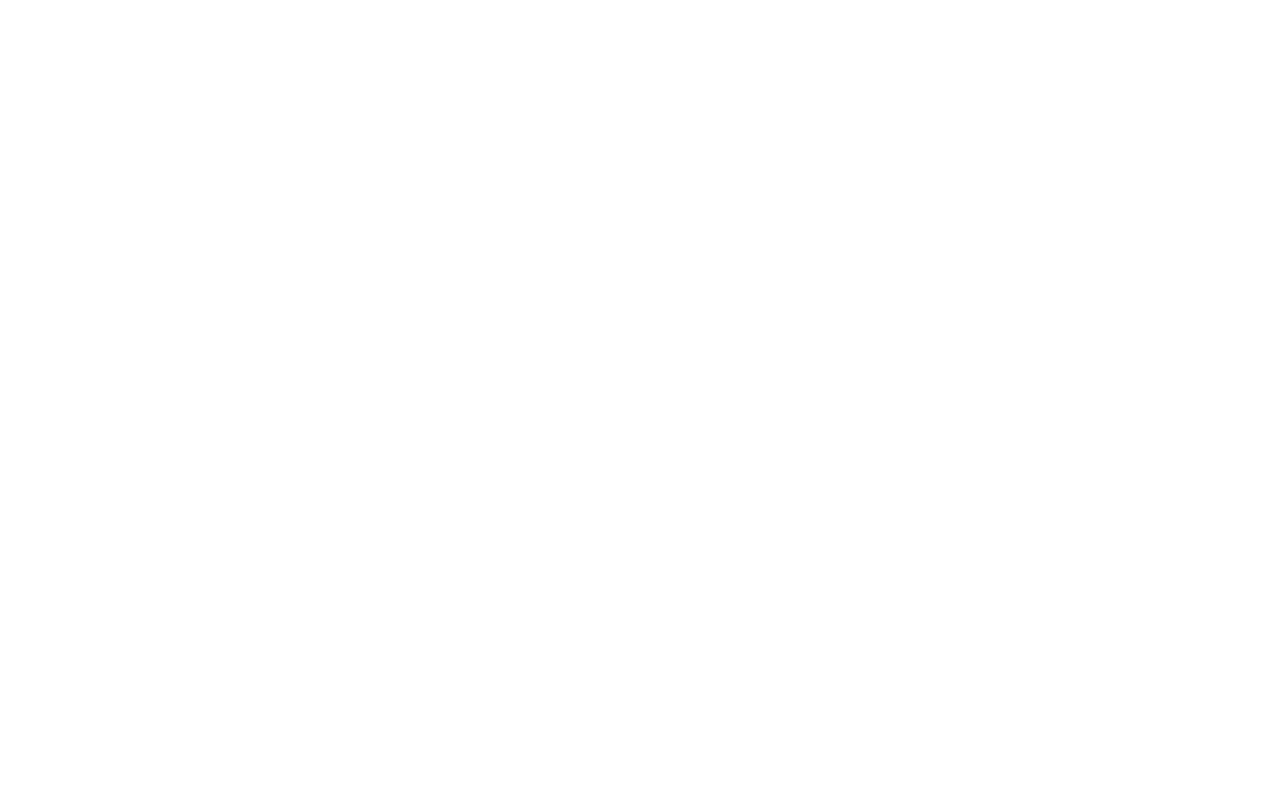
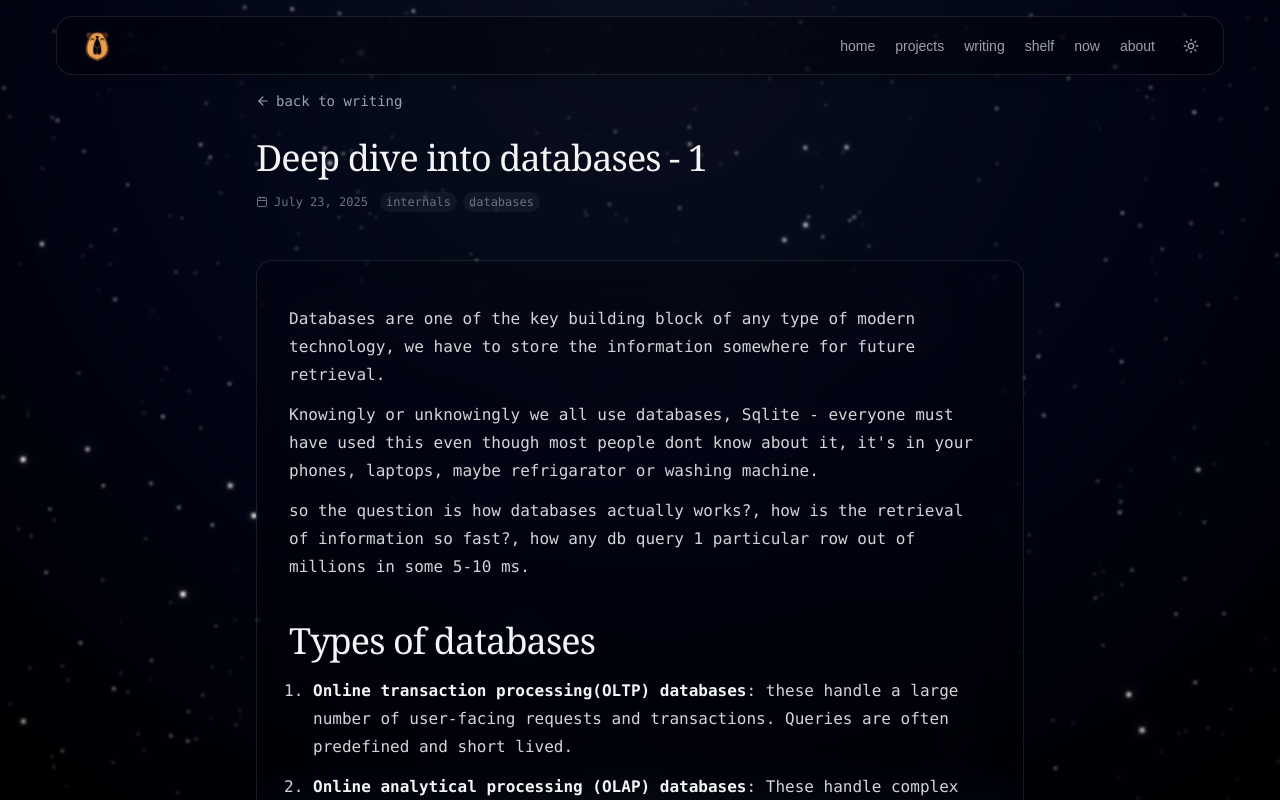
Before and after one commit to 07CalC/again, a Next.js app: page /writing/Databases-1 in a window 1280 px wide. Before the commit this address had no page. Shown: the top 800 px of the page. Built offline with nearby package versions, Linux system fonts and the light colour scheme.

Commit message:
fix: writing/slug overflow

```diff
--- a/app/globals.css
+++ b/app/globals.css
@@ -1,4 +1,6 @@
 @import "tailwindcss";
+@plugin "@tailwindcss/typography";
+@import "highlight.js/styles/github-dark.css" layer(hljs);
 
 @custom-variant dark (&:where(.dark, .dark *));
 
@@ -15,6 +17,11 @@
 .dark {
   --background: #0a0a0a;
   --foreground: #ededed;
+}
+
+html {
+  max-width: 100vw;
+  overflow-x: hidden;
 }
 
 body {
--- a/app/writing/[slug]/page.tsx
+++ b/app/writing/[slug]/page.tsx
@@ -2,7 +2,8 @@
 import { notFound } from "next/navigation";
 import { getAllPosts, getPostBySlug } from "@/lib/posts";
 import { MDXRemote } from "next-mdx-remote/rsc";
-import BlogFooter from "@/content/BlogFooter";
+import { MDXComponents } from "@/components/MDXComponents";
+import rehypeHighlight from "rehype-highlight";
 import { Calendar, ArrowLeft } from "lucide-react";
 
 export async function generateStaticParams() {
@@ -10,18 +11,14 @@
   return posts.map((post) => ({ slug: post.slug }));
 }
 
-const mdxComponents = {
-  BlogFooter,
-};
-
-export default async function BlogPostPage(props: Promise<{ slug: string }>) {
-  const { slug } = await props;
+export default async function BlogPostPage({ params }: { params: Promise<{ slug: string }> }) {
+  const { slug } = await params;
   const post = getPostBySlug(slug);
   if (!post) notFound();
 
   return (
-    <div className="min-h-screen max-w-[1200px] mx-auto px-8 pb-24 pt-8 flex flex-col">
-      <div className="flex flex-col gap-12 max-w-3xl mx-auto w-full">
+    <div className="min-h-screen w-full max-w-[1200px] mx-auto px-4 sm:px-8 pb-24 pt-8 flex flex-col overflow-x-hidden">
+      <div className="flex flex-col gap-12 w-full md:max-w-[60vw] min-w-0 mx-auto overflow-x-hidden">
         <div className="flex flex-col gap-6">
           <Link
             href="/writing"
@@ -35,7 +32,7 @@
               {post.meta.title}
             </h1>
 
-            <div className="flex items-center gap-3 text-xs font-mono text-gray-500 dark:text-gray-500">
+            <div className="flex items-center gap-3 text-xs font-mono text-gray-500 dark:text-gray-500 flex-wrap">
               <span className="flex items-center gap-1.5">
                 <Calendar size={12} />
                 {new Date(post.meta.date).toLocaleDateString("en-US", {
@@ -60,8 +57,16 @@
           </div>
         </div>
 
-        <article className="prose prose-sm sm:prose-base dark:prose-invert max-w-none prose-headings:font-serif prose-headings:tracking-tight prose-headings:text-gray-900 dark:prose-headings:text-gray-100 prose-a:text-blue-500 dark:prose-a:text-blue-400 prose-a:no-underline hover:prose-a:underline prose-code:px-1.5 prose-code:py-0.5 prose-code:rounded-md prose-code:bg-gray-200/60 dark:prose-code:bg-white/5 prose-code:text-gray-800 dark:prose-code:text-gray-200 prose-code:text-[13px] prose-pre:bg-gray-200/60 dark:prose-pre:bg-white/5 prose-pre:border prose-pre:border-gray-200/60 dark:prose-pre:border-white/10 prose-img:rounded-xl">
-          <MDXRemote source={post.content} components={mdxComponents} />
+        <article className="rounded-2xl border border-gray-200/60 dark:border-white/10 bg-white/40 dark:bg-black/20 p-4 sm:p-8 backdrop-blur-xl overflow-x-auto">
+          <MDXRemote
+            source={post.content}
+            components={MDXComponents}
+            options={{
+              mdxOptions: {
+                rehypePlugins: [rehypeHighlight],
+              },
+            }}
+          />
         </article>
       </div>
     </div>
--- /dev/null
+++ b/components/CopyButton.tsx
@@ -0,0 +1,28 @@
+'use client';
+import { useState } from 'react';
+
+export function CopyButton({ text, className }: { text: any; className?: string }) {
+  const [copied, setCopied] = useState(false);
+  const copyableText = typeof text === 'string' ? text : text.map((item: any) => {
+    if (typeof item === 'string') {
+      return item;
+    } else if (typeof item === 'object' && 'props' in item && 'children' in item.props) {
+      return item.props.children;
+    }
+    return '';
+  }).join('');
+  const copyToClipboard = () => {
+    navigator.clipboard.writeText(copyableText);
+    setCopied(true);
+    setTimeout(() => setCopied(false), 2000);
+  };
+
+  return (
+    <button
+      onClick={copyToClipboard}
+      className={`px-2 py-1 bg-gray-100 hover:bg-gray-200 dark:bg-gray-800 dark:hover:bg-gray-900 rounded text-sm ${className}`}
+    >
+      {copied ? 'Copied!' : 'Copy'}
+    </button>
+  );
+}
--- /dev/null
+++ b/components/MDXComponents.tsx
@@ -0,0 +1,123 @@
+import type { MDXComponents as MDXComponentType } from 'mdx/types';
+import { CopyButton } from './CopyButton';
+import BlogFooter from '../content/BlogFooter';
+
+export const MDXComponents: MDXComponentType = {
+  h1: (props) => (
+    <h1
+      className="text-3xl sm:text-4xl font-serif font-normal tracking-tight text-gray-900 dark:text-gray-100 mt-10 mb-4"
+      {...props}
+    />
+  ),
+  h2: (props) => (
+    <h2
+      className="text-2xl sm:text-3xl font-serif font-normal tracking-tight text-gray-900 dark:text-gray-100 mt-8 mb-3"
+      {...props}
+    />
+  ),
+  h3: (props) => (
+    <h3
+      className="text-xl sm:text-2xl font-serif font-normal tracking-tight text-gray-900 dark:text-gray-100 mt-6 mb-2"
+      {...props}
+    />
+  ),
+  p: (props) => (
+    <p className="text-base font-mono text-zinc-600 dark:text-zinc-300 my-3 leading-7 break-words overflow-wrap-anywhere" style={{ overflowWrap: 'anywhere' }} {...props} />
+  ),
+  H: (props) => (
+    <span className="text-base font-mono text-purple-600 dark:text-purple-400" {...props} />
+  ),
+  ul: (props) => (
+    <ul className="list-disc pl-6 text-base font-mono text-zinc-600 dark:text-zinc-300 my-3 space-y-1" {...props} />
+  ),
+  ol: (props) => (
+    <ol className="list-decimal pl-6 text-base font-mono text-zinc-600 dark:text-zinc-300 my-3 space-y-1" {...props} />
+  ),
+  li: (props) => (
+    <li className="text-base font-mono leading-7 break-words" style={{ overflowWrap: 'anywhere' }} {...props} />
+  ),
+  blockquote: (props) => (
+    <blockquote
+      className="border-l-4 border-purple-400/50 dark:border-purple-500/50 pl-5 italic text-sm font-mono text-gray-500 dark:text-gray-400 my-6"
+      {...props}
+    />
+  ),
+  code: (props) => {
+    if (!props.className?.includes('language-')) {
+      return (
+        <code
+          className="px-1.5 py-0.5 rounded-md bg-gray-200/60 dark:bg-white/5 text-gray-800 dark:text-gray-200 text-[13px] font-mono"
+          {...props}
+        />
+      );
+    }
+    const codeText = typeof props.children === 'string'
+      ? props.children
+      : Array.isArray(props.children)
+        ? props.children.join('')
+        : '';
+    return (
+      <div className="relative my-6 group w-full max-w-full">
+        <code
+          className="block p-4 overflow-x-auto rounded-2xl border border-gray-200/60 dark:border-white/10 bg-gray-100/50 dark:bg-white/[0.03] backdrop-blur-xl text-sm sm:text-base"
+          {...props}
+        />
+        <CopyButton
+          text={codeText}
+          className="absolute top-2 right-3 opacity-0 group-hover:opacity-100 transition-opacity rounded text-sm font-mono px-2 py-1 bg-gray-100 hover:bg-gray-200 dark:bg-gray-800 dark:hover:bg-gray-900"
+        />
+      </div>
+    );
+  },
+  pre: (props) => (
+    <pre
+      className="max-w-full overflow-hidden text-sm md:text-base"
+      {...props}
+    />
+  ),
+  a: (props) => (
+    <a
+      className="text-blue-500 dark:text-blue-400 underline underline-offset-2 decoration-blue-300 dark:decoration-blue-600 transition-colors break-words"
+      target="_blank"
+      rel="noopener noreferrer"
+      {...props}
+    />
+  ),
+  img: (props) => (
+    <div className="flex flex-col items-center w-full my-8">
+      <img
+        alt={props.alt}
+        src={props.src}
+        className="rounded-xl max-w-full h-auto"
+      />
+      {props.alt && (
+        <p className="text-xs font-mono text-gray-500 dark:text-gray-400 mt-3 text-center">
+          {props.alt}
+        </p>
+      )}
+    </div>
+  ),
+  hr: () => (
+    <hr className="my-10 border-gray-200/60 dark:border-white/10" />
+  ),
+  table: (props) => (
+    <div className="overflow-x-auto my-6 rounded-2xl border border-gray-200/60 dark:border-white/10 bg-gray-100/50 dark:bg-white/[0.03] backdrop-blur-xl">
+      <table className="min-w-full text-sm font-mono text-zinc-600 dark:text-zinc-300" {...props} />
+    </div>
+  ),
+  th: (props) => (
+    <th className="px-4 py-3 text-left font-semibold text-gray-900 dark:text-gray-100 border-b border-gray-200/60 dark:border-white/10" {...props} />
+  ),
+  td: (props) => (
+    <td className="px-4 py-3 border-b border-gray-200/60 dark:border-white/10" {...props} />
+  ),
+  strong: (props) => (
+    <strong className="font-semibold text-gray-900 dark:text-gray-100" {...props} />
+  ),
+  em: (props) => (
+    <em className="italic text-gray-700 dark:text-gray-300" {...props} />
+  ),
+  BlogFooter: () => (
+    <BlogFooter />
+  ),
+};
--- a/content/BlogFooter.tsx
+++ b/content/BlogFooter.tsx
@@ -2,8 +2,8 @@
 
 export default function BlogFooter() {
   return (
-    <div className="mt-16 text-xl text-muted-foreground font-mono">
-      <h1 className="text-3xl font-bold mb-4 text-purple-500">
+    <div className="mt-16 text-xl text-muted-foreground --font-ibm-plex-sans">
+      <h1 className="text-3xl font-bold mb-4 text-gray-900 dark:text-gray-100">
         Thanks for reading!
       </h1>
       <p>
--- a/lib/posts.ts
+++ b/lib/posts.ts
@@ -10,7 +10,9 @@
   image?: string;
 };
 
-const postsDir = path.join(process.cwd(), "content", "blog");
+function postsDir() {
+  return path.join(process.cwd(), "content", "blog");
+}
 
 function parseFrontmatter(raw: string): { data: Record<string, unknown>; content: string } {
   const match = raw.match(/^---\n([\s\S]*?)\n---\n([\s\S]*)$/);
@@ -21,13 +23,11 @@
   const yaml = match[1];
   const content = match[2];
 
-  // Simple YAML parser for our frontmatter fields
   const data: Record<string, unknown> = {};
   for (const line of yaml.split("\n")) {
     const kv = line.match(/^(\w+):\s*(.+)$/);
     if (kv) {
       let value: unknown = kv[2].trim();
-      // Parse arrays: ["a", "b"]
       if (typeof value === "string" && value.startsWith("[")) {
         try {
           value = JSON.parse(value.replace(/'/g, '"'));
@@ -35,7 +35,6 @@
           // keep as string
         }
       }
-      // Parse quoted strings
       if (typeof value === "string" && value.startsWith('"') && value.endsWith('"')) {
         value = value.slice(1, -1);
       }
@@ -50,12 +49,13 @@
 }
 
 export function getAllPosts(): PostMeta[] {
-  if (!fs.existsSync(postsDir)) return [];
+  const dir = postsDir();
+  if (!fs.existsSync(dir)) return [];
 
-  const files = fs.readdirSync(postsDir).filter((f) => f.endsWith(".mdx"));
+  const files = fs.readdirSync(dir).filter((f) => f.endsWith(".mdx"));
 
   const posts = files.map((file) => {
-    const raw = fs.readFileSync(path.join(postsDir, file), "utf-8");
+    const raw = fs.readFileSync(path.join(dir, file), "utf-8");
     const { data } = parseFrontmatter(raw);
     return {
       slug: file.replace(/\.mdx$/, ""),
@@ -67,13 +67,21 @@
     };
   });
 
-  // Sort by date descending
   return posts.sort((a, b) => new Date(b.date).getTime() - new Date(a.date).getTime());
 }
 
 export function getPostBySlug(slug: string): { meta: PostMeta; content: string } | null {
-  const filePath = path.join(postsDir, `${slug}.mdx`);
-  if (!fs.existsSync(filePath)) return null;
+  const dir = postsDir();
+  const filePath = path.join(dir, `${slug}.mdx`);
+
+  if (!fs.existsSync(filePath)) {
+    // Try case-insensitive match
+    if (!fs.existsSync(dir)) return null;
+    const files = fs.readdirSync(dir);
+    const match = files.find((f) => f.toLowerCase() === `${slug.toLowerCase()}.mdx`);
+    if (!match) return null;
+    return getPostBySlug(match.replace(/\.mdx$/, ""));
+  }
 
   const raw = fs.readFileSync(filePath, "utf-8");
   const { data, content } = parseFrontmatter(raw);
--- a/package.json
+++ b/package.json
@@ -16,14 +16,17 @@
   },
   "dependencies": {
     "@opennextjs/cloudflare": "^1.20.1",
+    "@tailwindcss/typography": "^0.5.20",
     "drizzle-kit": "^0.31.10",
     "drizzle-orm": "^0.45.2",
+    "highlight.js": "^11.11.1",
     "lucide-react": "^1.23.0",
     "next": "16.2.10",
     "next-mdx-remote": "^6.0.0",
     "next-themes": "^0.4.6",
     "react": "19.2.4",
-    "react-dom": "19.2.4"
+    "react-dom": "19.2.4",
+    "rehype-highlight": "^7.0.2"
   },
   "devDependencies": {
     "@tailwindcss/postcss": "^4",
```
Also changed, not shown: components/Navbar.tsx (+5 -11 lines), 1 other file (tests, documents, lock files or other folders).
